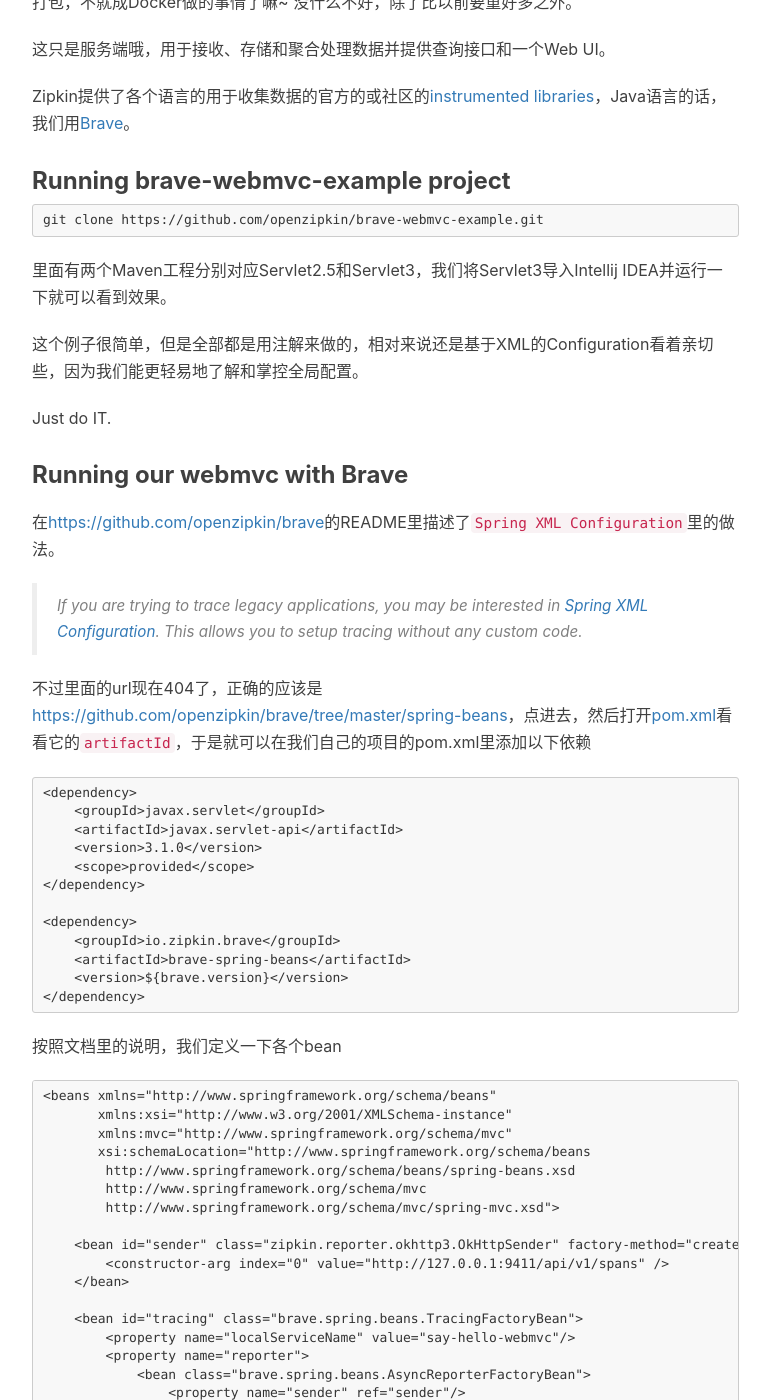
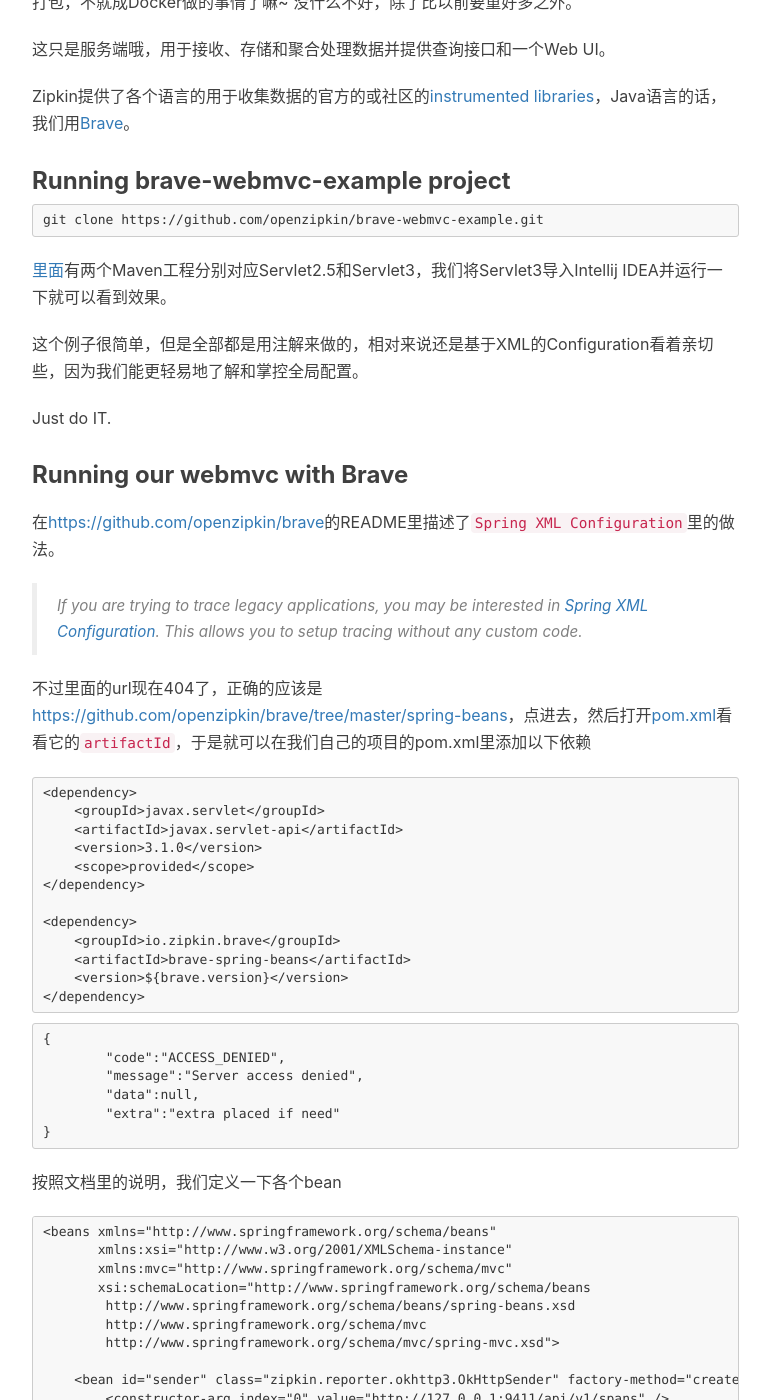
Before and after one commit to yuandghn/yuandghn.github.io, a Jekyll site: the page built from _posts/2017-08-23-learning-zipkin.markdown, in a window 1280 px wide and 1400 px high, scrolled down 1781 px. Shown: the whole window, without its empty margins (233-1003 px from the left). Built offline with Jekyll 4.4.1, drawn with Linux system fonts in a browser that asks for light colours; nearby versions of some CDN libraries; comment, search, counter and statistics services are not loaded.

Commit message:
Update post 'learning-zipkin'

````diff
--- a/_posts/2017-08-23-learning-zipkin.markdown
+++ b/_posts/2017-08-23-learning-zipkin.markdown
@@ -49,7 +49,7 @@
 git clone https://github.com/openzipkin/brave-webmvc-example.git
 ```
 
-里面有两个Maven工程分别对应Servlet2.5和Servlet3，我们将Servlet3导入Intellij IDEA并运行一下就可以看到效果。
+[里面](https://github.com/openzipkin/brave-webmvc-example)有两个Maven工程分别对应Servlet2.5和Servlet3，我们将Servlet3导入Intellij IDEA并运行一下就可以看到效果。
 
 这个例子很简单，但是全部都是用注解来做的，相对来说还是基于XML的Configuration看着亲切些，因为我们能更轻易地了解和掌控全局配置。
 
@@ -76,6 +76,15 @@
     <artifactId>brave-spring-beans</artifactId>
     <version>${brave.version}</version>
 </dependency>
+```
+
+```
+{
+	"code":"ACCESS_DENIED",
+	"message":"Server access denied",
+	"data":null,
+	"extra":"extra placed if need"
+}
 ```
 
 按照文档里的说明，我们定义一下各个bean
````
